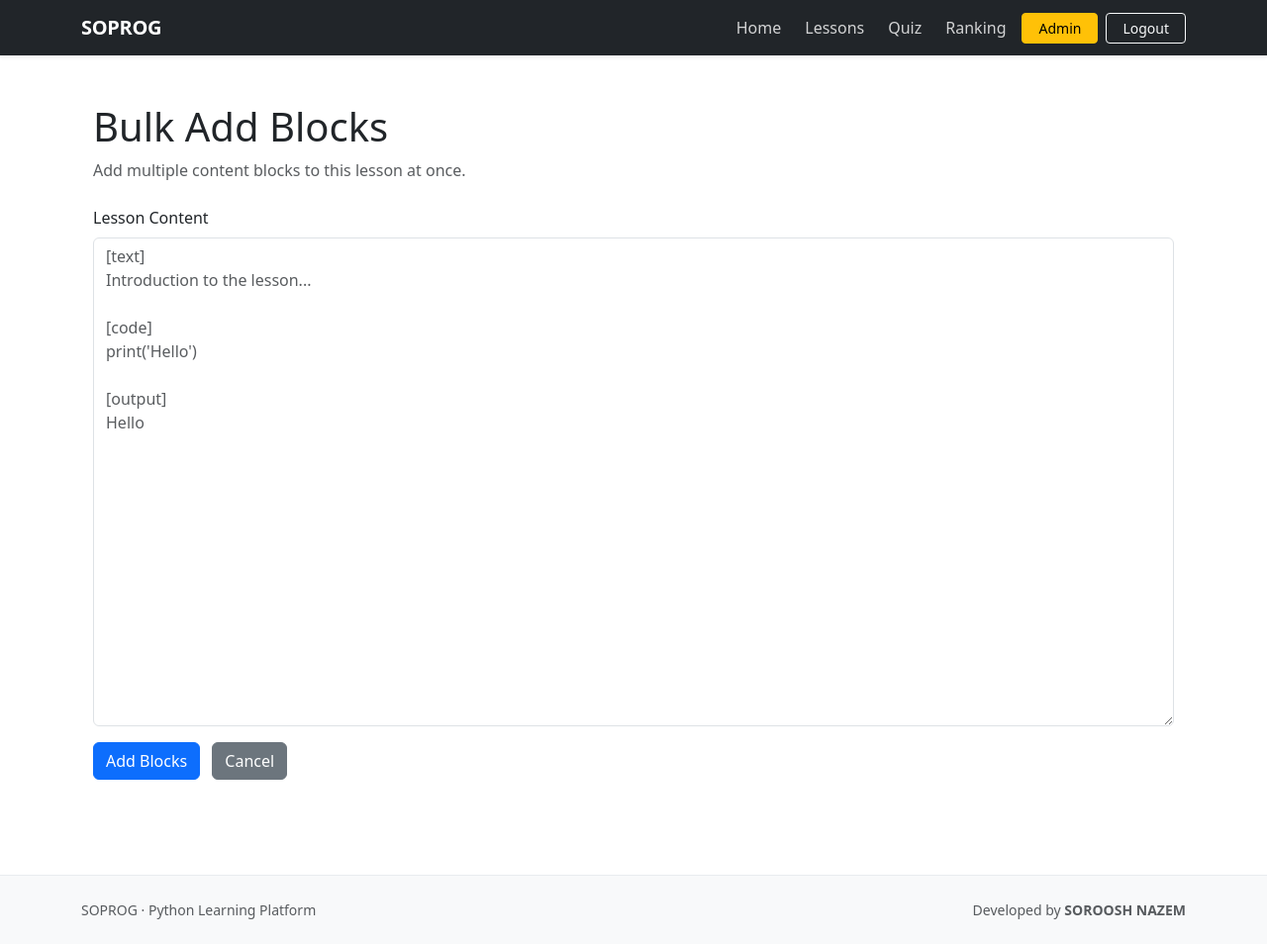
After one commit to sorooshnazem/python-quiz-flask, a Flask app: page /admin/lessons/1/blocks/bulk-add in a window 1280 px wide. The commit adds this page. Shown: the whole page at 99% size. Run offline with Flask 3, Linux system fonts and the light colour scheme; the visitor is signed in with stand-in values (Sample User, id 1); data comes from the database, SQL or seed files in the repository.

Commit message:
Add bulk lesson block creation

```diff
--- a/app.py
+++ b/app.py
@@ -1781,6 +1781,176 @@ def admin_lesson_blocks(lesson_id):
     )
 
 @app.route(
+    "/admin/lessons/<int:lesson_id>/blocks/bulk-add",
+    methods=["GET", "POST"]
+)
+@admin_required
+def admin_bulk_add_lesson_blocks(lesson_id):
+
+    connection = get_db_connection()
+    cursor = connection.cursor()
+
+    # ---------------------------------------------------------
+    # CHECK LESSON
+    # ---------------------------------------------------------
+
+    cursor.execute("""
+        SELECT
+            lessons.id,
+            lessons.title
+        FROM lessons
+        JOIN topics
+            ON lessons.topic_id = topics.id
+        JOIN courses
+            ON topics.course_id = courses.id
+        WHERE lessons.id = ?
+        AND courses.name = ?
+    """, (
+        lesson_id,
+        "Python"
+    ))
+
+    lesson = cursor.fetchone()
+
+    if lesson is None:
+        connection.close()
+        return "Lesson not found", 404
+
+    cursor.execute("""
+        SELECT MAX(block_order)
+        FROM lesson_blocks
+        WHERE lesson_id = ?
+    """, (lesson_id,))
+
+    result = cursor.fetchone()
+
+    last_block_order = result[0] or 0
+
+    connection.close()
+
+    if request.method == "POST":
+
+        bulk_content = request.form.get(
+            "bulk_content",
+            ""
+        ).strip()
+
+        sections = bulk_content.split("\n[")
+
+        parsed_blocks = []
+
+        for index, section in enumerate(sections):
+
+            section = section.strip()
+
+            if index > 0:
+                section = "[" + section
+
+            if not section.startswith("["):
+                continue
+
+            closing_bracket = section.find("]")
+
+            if closing_bracket == -1:
+                continue
+
+            block_type = section[1:closing_bracket].strip()
+
+            content = section[
+                closing_bracket + 1:
+            ].strip()
+
+            parsed_blocks.append(
+                (
+                    block_type,
+                    content
+                )
+            )
+
+        if not parsed_blocks:
+
+            return render_template(
+                "admin_bulk_add_lesson_blocks.html",
+                lesson_id=lesson_id,
+                error="No valid blocks found.",
+                bulk_content=bulk_content
+            )
+
+        valid_block_types = (
+            "text",
+            "explanation",
+            "code",
+            "output",
+            "warning",
+            "example",
+            "exercise",
+            "table"
+        )
+
+        for block_type, content in parsed_blocks:
+
+            if block_type not in valid_block_types:
+
+                return render_template(
+                    "admin_bulk_add_lesson_blocks.html",
+                    lesson_id=lesson_id,
+                    error=(
+                        f"Invalid block type: "
+                        f"{block_type}"
+                    ),
+                    bulk_content=bulk_content
+                )
+
+            if not content:
+
+                return render_template(
+                    "admin_bulk_add_lesson_blocks.html",
+                    lesson_id=lesson_id,
+                    error=(
+                        f"Block '{block_type}' "
+                        f"cannot be empty."
+                    ),
+                    bulk_content=bulk_content
+                )
+
+        connection = get_db_connection()
+        cursor = connection.cursor()
+
+        for index, (block_type, content) in enumerate(
+            parsed_blocks,
+            start=1
+        ):
+
+            block_order = last_block_order + index
+
+            cursor.execute("""
+                INSERT INTO lesson_blocks (
+                    lesson_id,
+                    block_type,
+                    content,
+                    block_order
+                )
+                VALUES (?, ?, ?, ?)
+            """, (
+                lesson_id,
+                block_type,
+                content,
+                block_order
+            ))
+
+        connection.commit()
+        connection.close()
+
+        return redirect(
+            f"/admin/lessons/{lesson_id}/blocks"
+        )
+
+    return render_template(
+        "admin_bulk_add_lesson_blocks.html",
+        lesson_id=lesson_id
+    )
+
+@app.route(
     "/admin/lessons/<int:lesson_id>/blocks/add",
     methods=["GET", "POST"]
 )
--- /dev/null
+++ b/templates/admin_bulk_add_lesson_blocks.html
@@ -0,0 +1,73 @@
+{% extends "base.html" %}
+
+{% block title %}
+Bulk Add Lesson Blocks
+{% endblock %}
+
+{% block content %}
+
+<div class="container py-5">
+
+    <h1 class="mb-2">
+        Bulk Add Blocks
+    </h1>
+
+    <p class="text-muted mb-4">
+        Add multiple content blocks to this lesson at once.
+    </p>
+
+    {% if error %}
+
+        <div class="alert alert-danger">
+            {{ error }}
+        </div>
+
+    {% endif %}
+
+    <form method="POST">
+
+        <div class="mb-3">
+
+            <label
+                for="bulk_content"
+                class="form-label"
+            >
+                Lesson Content
+            </label>
+
+            <textarea
+                class="form-control"
+                id="bulk_content"
+                name="bulk_content"
+                rows="20"
+                placeholder="[text]
+Introduction to the lesson...
+
+[code]
+print('Hello')
+
+[output]
+Hello"
+            >{{ bulk_content | default('') }}</textarea>
+
+        </div>
+
+        <button
+            type="submit"
+            class="btn btn-primary"
+        >
+            Add Blocks
+        </button>
+
+        <a
+            href="/admin/lessons/{{ lesson_id }}/blocks"
+            class="btn btn-secondary ms-2"
+        >
+            Cancel
+        </a>
+
+    </form>
+
+</div>
+
+{% endblock %}
```
Also changed, not shown: templates/admin_lesson_blocks.html (+7 -0 lines).
